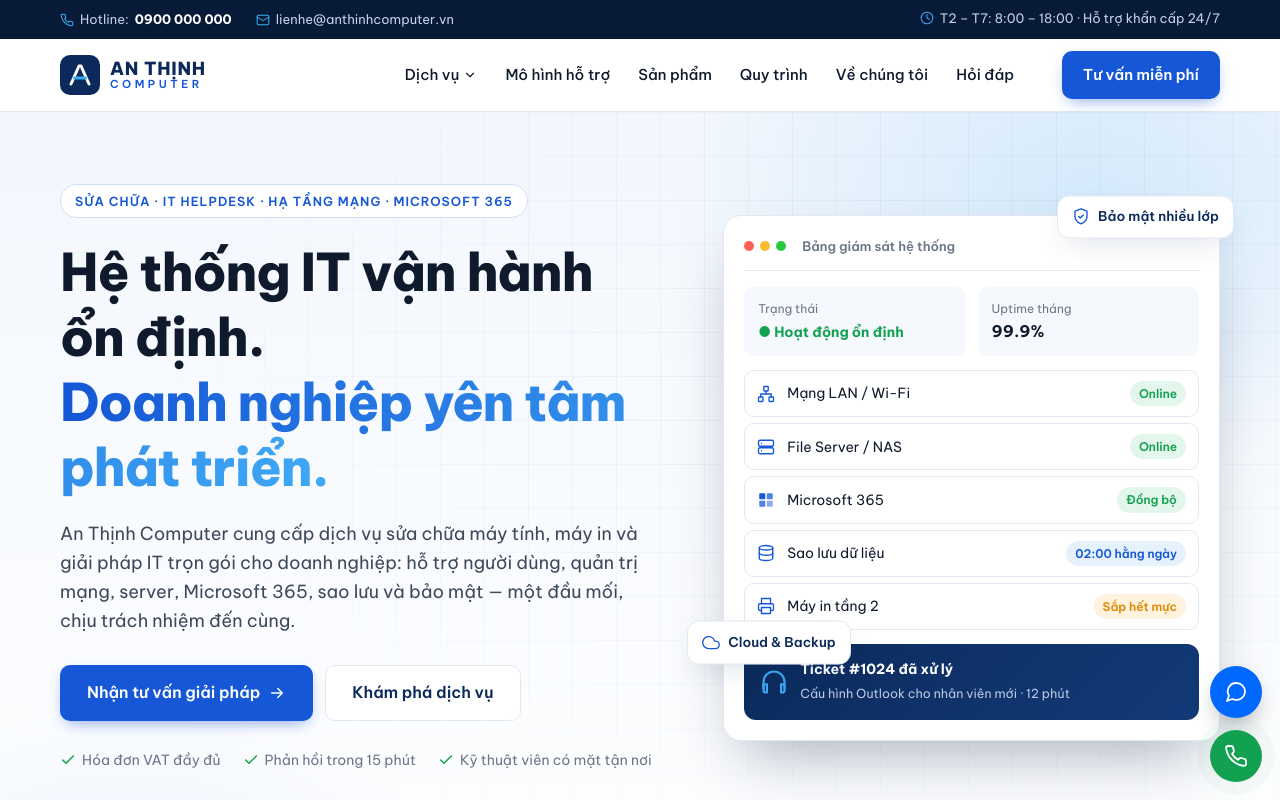
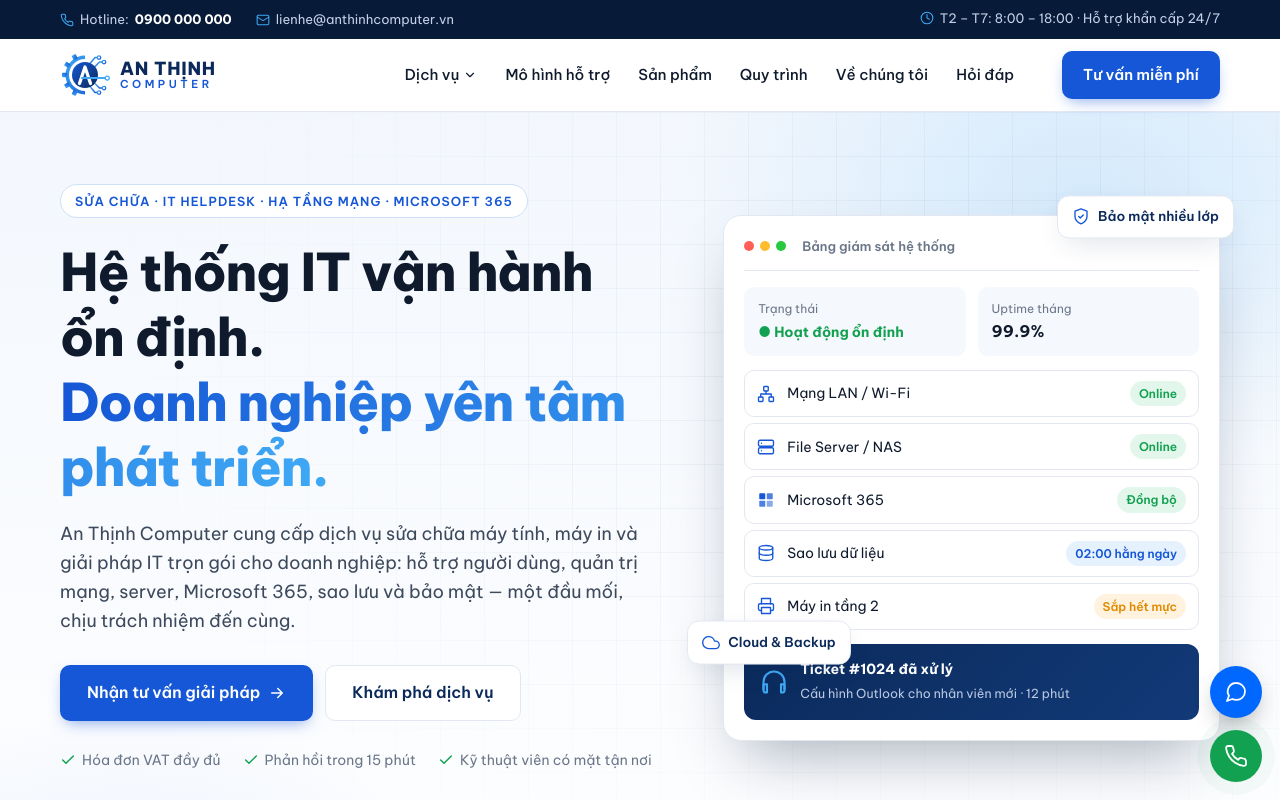
Before and after one commit to Tungauto68/web-anthinhcomputer, a plain HTML site: page index.html in a window 1280 px wide. Shown: the top 800 px of the page. Drawn offline with Linux system fonts and the light colour scheme.

Commit message:
Them logo An Thinh Computer

```diff
--- a/index.html
+++ b/index.html
@@ -9,7 +9,7 @@
 <link rel="preconnect" href="https://fonts.gstatic.com" crossorigin>
 <link href="https://fonts.googleapis.com/css2?family=Be+Vietnam+Pro:wght@400;500;600;700;800&display=swap" rel="stylesheet">
 <link rel="stylesheet" href="styles.css">
-<link rel="icon" href="favicon.svg" type="image/svg+xml">
+<link rel="icon" href="logo-mark.svg" type="image/svg+xml">
 </head>
 <body>
 
@@ -63,9 +63,7 @@
 <header class="header" id="top">
   <div class="container header-inner">
     <a href="#top" class="logo" aria-label="An Thịnh Computer">
-      <span class="logo-mark">
-        <svg viewBox="0 0 40 40" aria-hidden="true"><rect width="40" height="40" rx="10" fill="#0B2A5B"/><path d="M11 29 19 11h2l8 18" fill="none" stroke="#fff" stroke-width="3" stroke-linecap="round" stroke-linejoin="round"/><path d="M14.5 23h11" stroke="#3FA9F5" stroke-width="3" stroke-linecap="round"/></svg>
-      </span>
+      <span class="logo-mark"><img src="logo-mark.svg" alt=""></span>
       <span class="logo-text"><strong>AN THỊNH</strong><small>COMPUTER</small></span>
     </a>
     <nav class="nav" id="nav">
@@ -435,7 +433,7 @@
   <div class="container footer-grid">
     <div class="f-brand">
       <a href="#top" class="logo light">
-        <span class="logo-mark"><svg viewBox="0 0 40 40" aria-hidden="true"><rect width="40" height="40" rx="10" fill="#1557D6"/><path d="M11 29 19 11h2l8 18" fill="none" stroke="#fff" stroke-width="3" stroke-linecap="round" stroke-linejoin="round"/><path d="M14.5 23h11" stroke="#9CD3FF" stroke-width="3" stroke-linecap="round"/></svg></span>
+        <span class="logo-mark"><img src="logo-mark.svg" alt=""></span>
         <span class="logo-text"><strong>AN THỊNH</strong><small>COMPUTER</small></span>
       </a>
       <p>Sửa chữa máy tính, máy in và dịch vụ IT trọn gói cho doanh nghiệp.</p>
--- a/styles.css
+++ b/styles.css
@@ -54,7 +54,7 @@ h1,h2,h3,h4,h5,h6{color:var(--ink);line-height:1.25;font-weight:700}
 .header.scrolled{box-shadow:var(--shadow-sm)}
 .header-inner{display:flex;align-items:center;gap:28px;height:72px}
 .logo{display:flex;align-items:center;gap:10px}
-.logo-mark svg{width:40px;height:40px;display:block}
+.logo-mark img{width:50px;height:50px;display:block}
 .logo-text{display:flex;flex-direction:column;line-height:1.05}
 .logo-text strong{font-size:18px;letter-spacing:.04em;color:var(--navy-800);font-weight:800}
 .logo-text small{font-size:11px;letter-spacing:.32em;color:var(--blue-600);font-weight:600}
```
Also changed, not shown: brand/logo-bieu-tuong.png (added), brand/logo-ngang.png (added), favicon.svg (deleted), logo-mark.svg (added), logo.svg (added).
